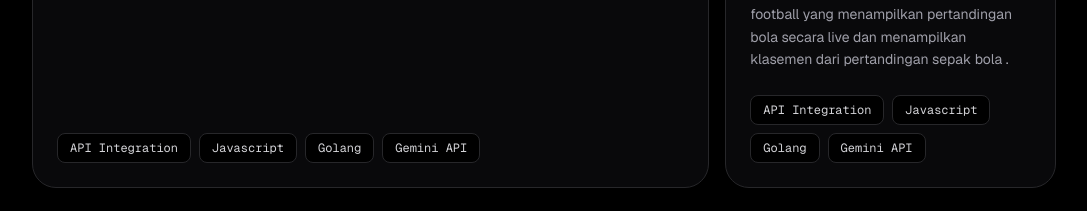
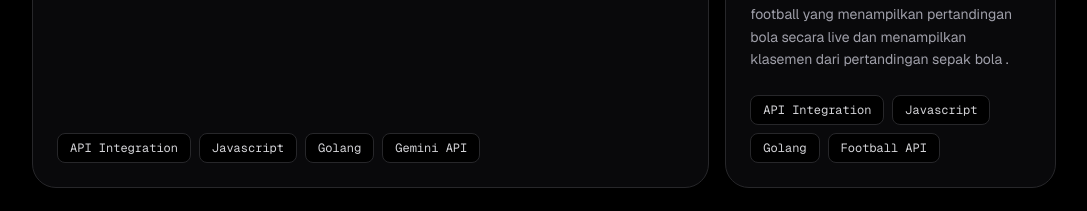
Before and after one commit to Agha-0708/portofolio-web, a Next.js app: page / in a window 1280 px wide. Shown: the part 1440-1651 px from the top of the page, without its empty margins (96-1183 px from the left). Built offline with nearby package versions, Linux system fonts and the light colour scheme.

Commit message:
Update tag from 'Gemini API' to 'Football API'

```diff
--- a/app/page.tsx
+++ b/app/page.tsx
@@ -61,7 +61,7 @@ export default function Home() {
     {
       title: "Goals",
       desc: "Aplikasi chat box menggunakan API football yang menampilkan pertandingan bola secara live dan menampilkan klasemen dari pertandingan sepak bola .",
-      tags: ["API Integration", "Javascript", "Golang","Gemini API"],
+      tags: ["API Integration", "Javascript", "Golang","Football API"],
       style: "md:col-span-1",
       githubLink: "https://github.com/Agha-0708/Goals.git",
     },
```
